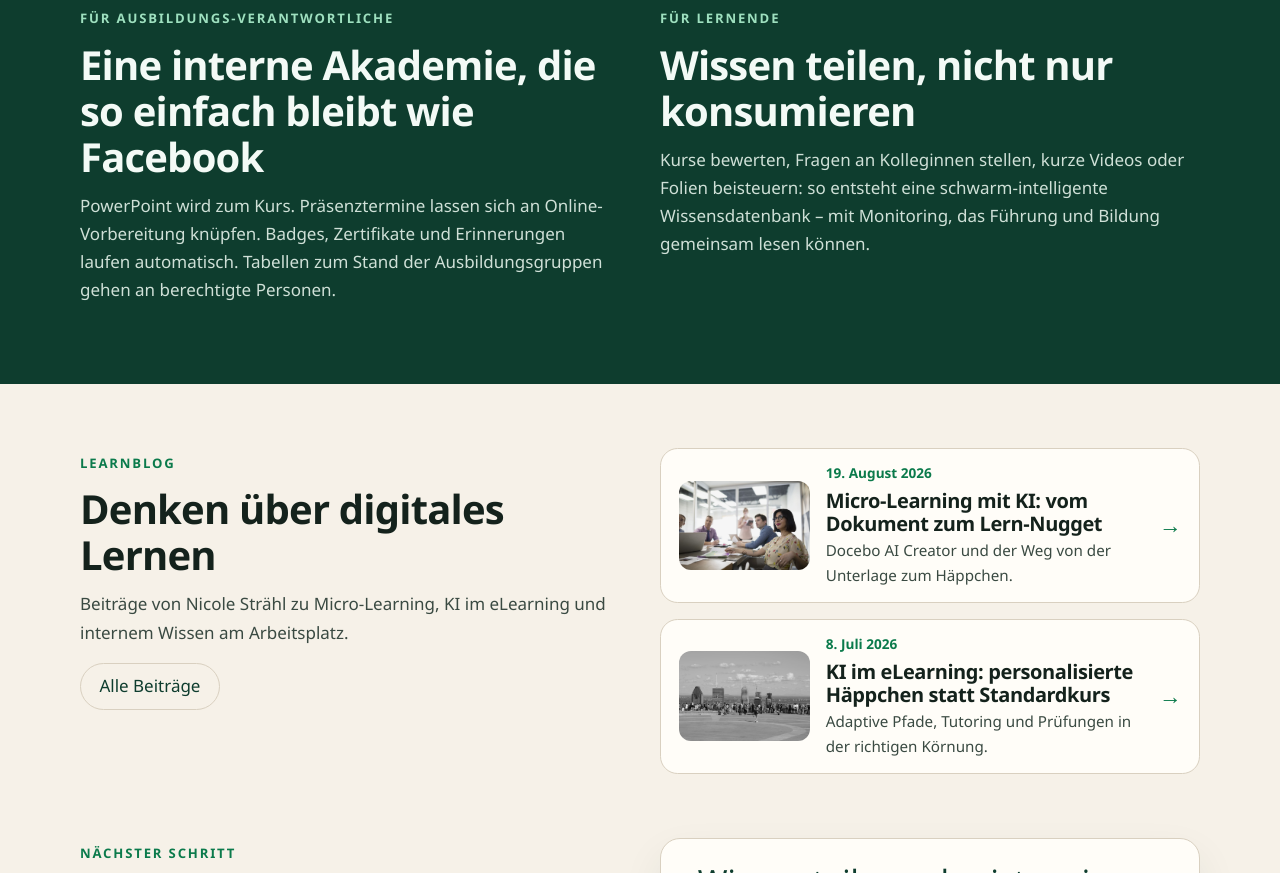
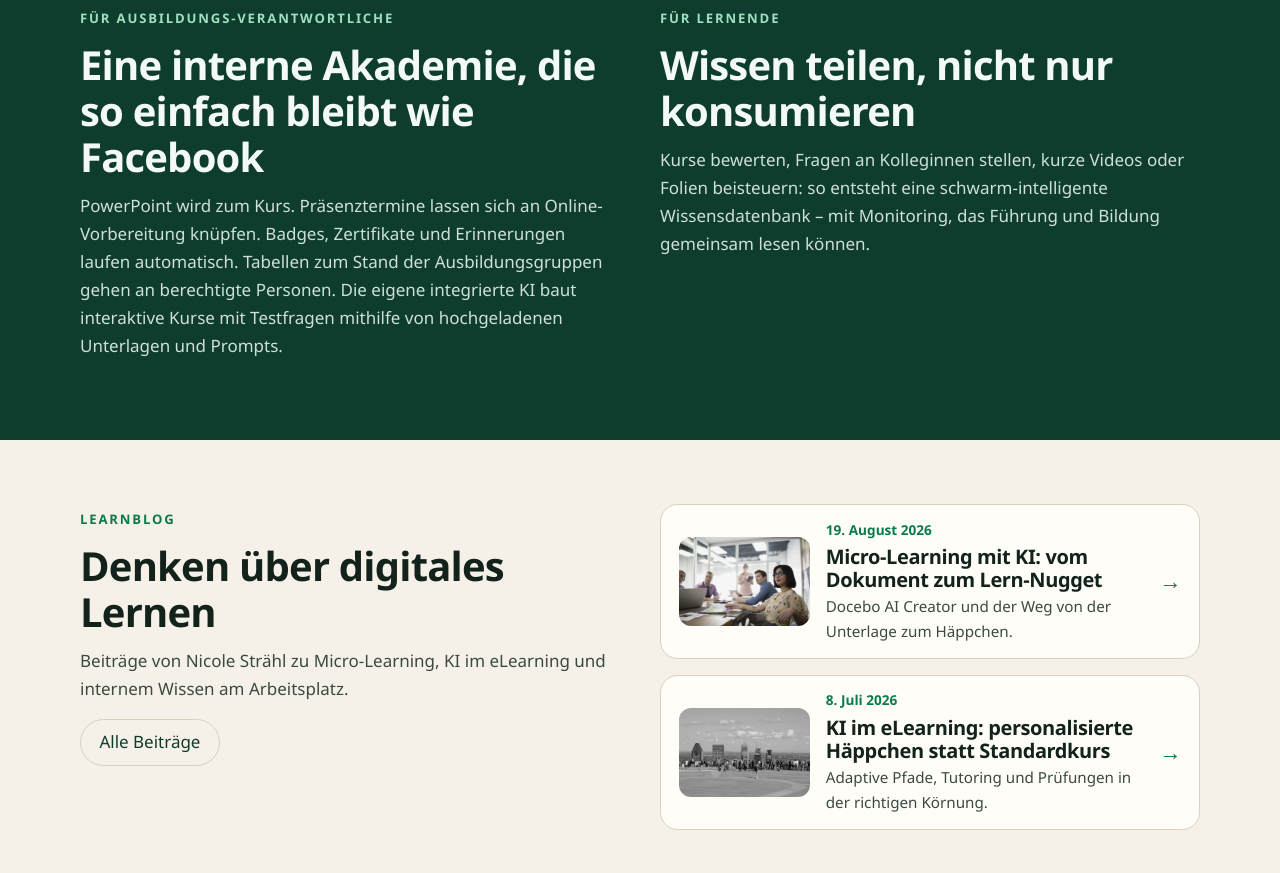
Before and after one commit to seidenraupe/learnbox-website, a website built with Vite: page index.html in a window 1280 px wide. Shown: the part 2512-3385 px from the top of the page. Built offline with nearby package versions, Linux system fonts and the light colour scheme; files whose address does not match are found by name.

Commit message:
Band-Sektion: KI-Kursbau für Ausbildungs-Verantwortliche
Co-authored-by: thomas.giger <thomas.giger@cloud-7.net>

```diff
--- a/index.html
+++ b/index.html
@@ -225,7 +225,8 @@
             <p>
               PowerPoint wird zum Kurs. Präsenztermine lassen sich an Online-Vorbereitung knüpfen.
               Badges, Zertifikate und Erinnerungen laufen automatisch. Tabellen zum Stand der
-              Ausbildungsgruppen gehen an berechtigte Personen.
+              Ausbildungsgruppen gehen an berechtigte Personen. Die eigene integrierte KI baut
+              interaktive Kurse mit Testfragen mithilfe von hochgeladenen Unterlagen und Prompts.
             </p>
           </div>
           <div>
```
